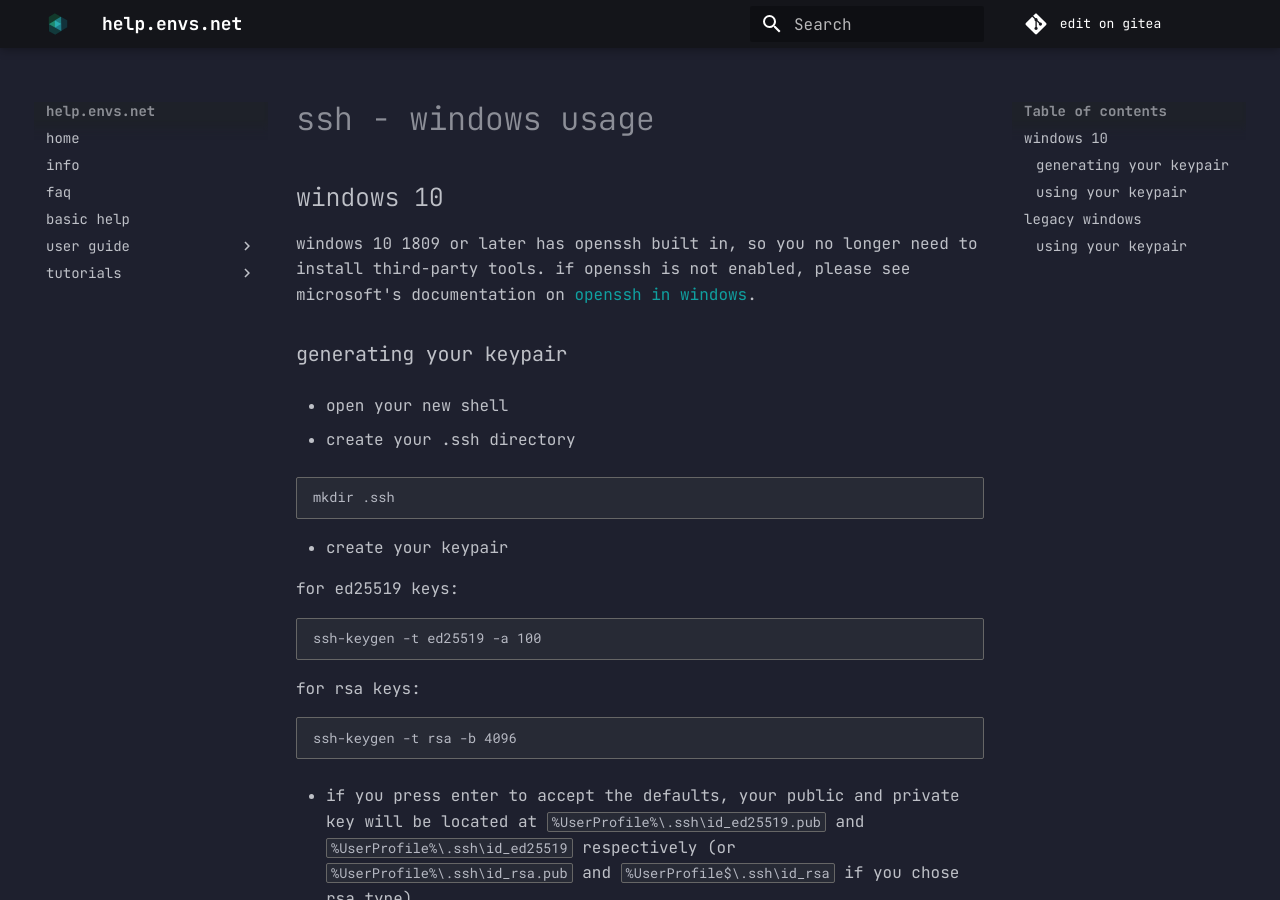
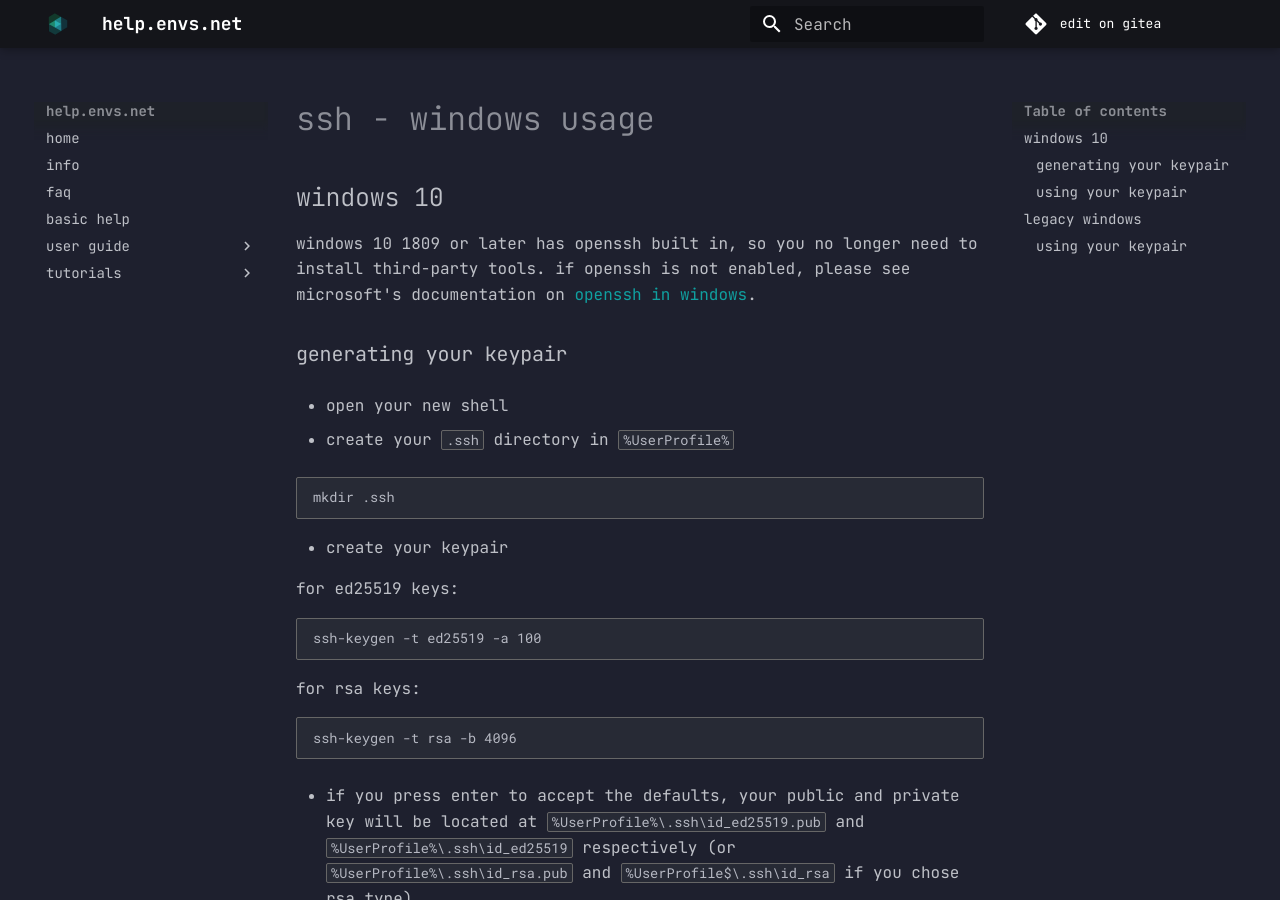
Before and after one commit to envs-net/help, an MkDocs documentation site: the page built from docs/inc/ssh-windows.md, in a window 1280 px wide and 900 px high. Built offline with MkDocs 1.6.1 and Material for MkDocs 9.7.7, drawn with Linux system fonts in a browser that asks for light colours.

Commit message:
explain where it is .ssh folder should be created

````diff
--- a/docs/inc/ssh-windows.md
+++ b/docs/inc/ssh-windows.md
@@ -8,7 +8,7 @@ windows 10 1809 or later has openssh built in, so you no longer need to install
 
 * open your new shell
 
-* create your .ssh directory
+* create your `.ssh` directory in `%UserProfile%`
 
 ```powershell
 mkdir .ssh
````
